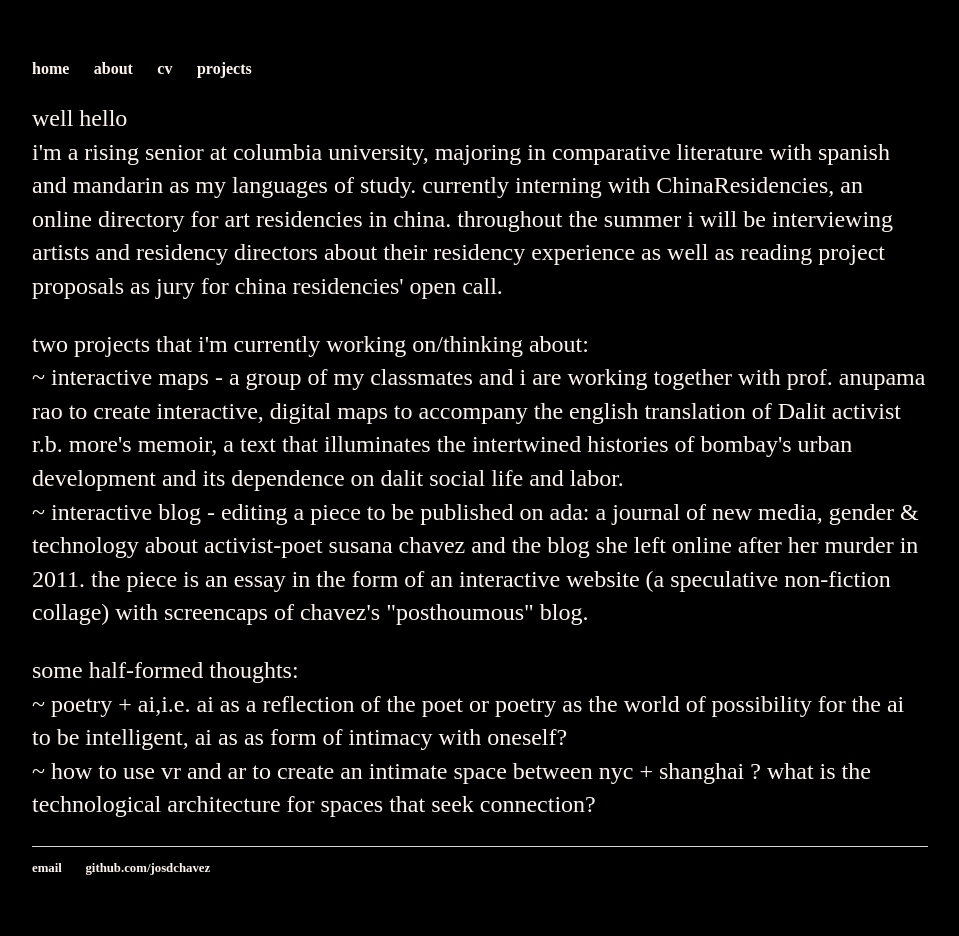
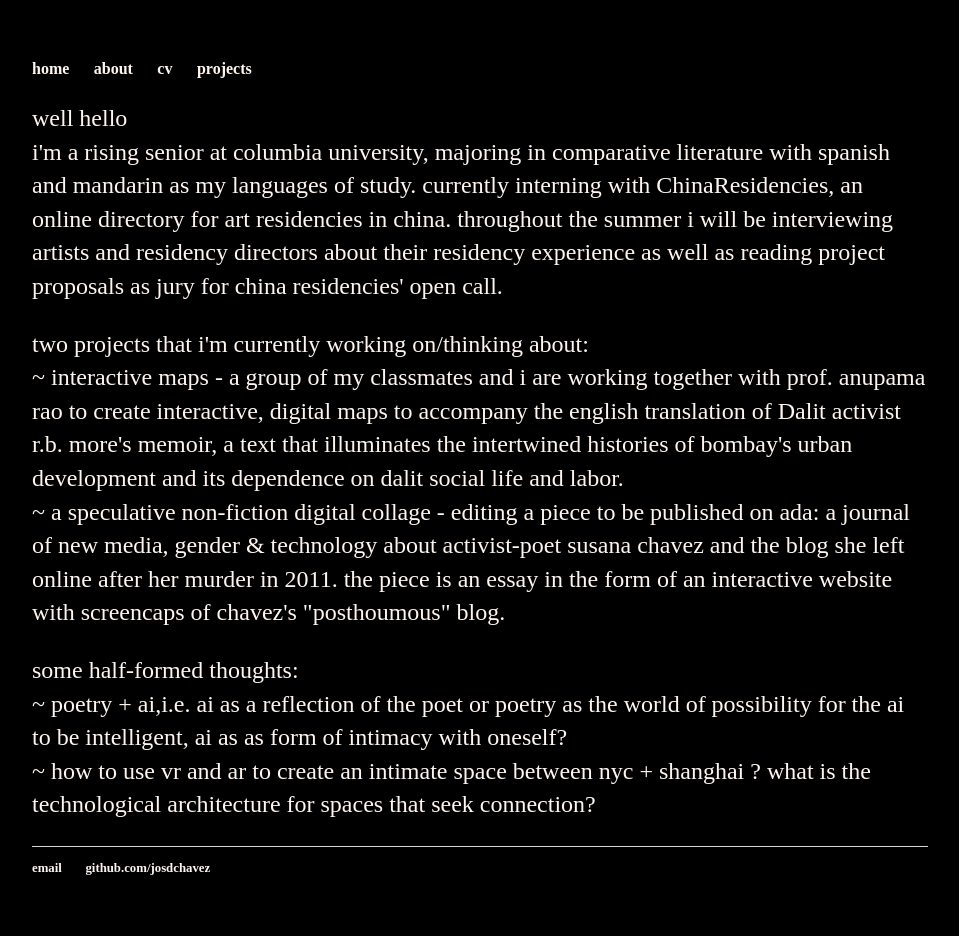
Before and after one commit to josdchavez/josdchavez.github.io, a Jekyll site: the page built from about/index.html, in a window 1280 px wide. Shown: the whole page, without its empty margins (160-1119 px from the left). Built offline with Jekyll 4.4.1, drawn with Linux system fonts in a browser that asks for light colours.

Commit message:
Update index.html

```diff
--- a/about/index.html
+++ b/about/index.html
@@ -12,9 +12,9 @@ interviewing artists and residency directors about their residency experience as
 prof. anupama rao to create interactive, digital maps to accompany the english translation of Dalit activist <a href="https://en.wikipedia.org/wiki/R._B._More">r.b. more's</a> memoir,
   a text that illuminates the intertwined histories of bombay's urban development and its dependence on dalit social life and labor.
 <br>
-~ interactive blog - editing a piece to be published on <a href="http://adanewmedia.org/">ada: a journal of new media, gender & technology</a>
+~ a speculative non-fiction digital collage - editing a piece to be published on <a href="http://adanewmedia.org/">ada: a journal of new media, gender & technology</a>
   about activist-poet <a href="http://primeratormenta.blogspot.com">susana chavez</a> and the blog she left online after her <a href="http://newamericamedia.org/2011/01/not-one-more---susana-chavezs-death-sparks-outrage-in-juarez.php">murder</a> in 2011. the piece is an essay in the form of
-  an interactive website (a speculative non-fiction collage) with screencaps of chavez's "posthoumous" blog.
+  an interactive website with screencaps of chavez's "posthoumous" blog.
 </p>
 <p> some half-formed thoughts:
 <br>
```
